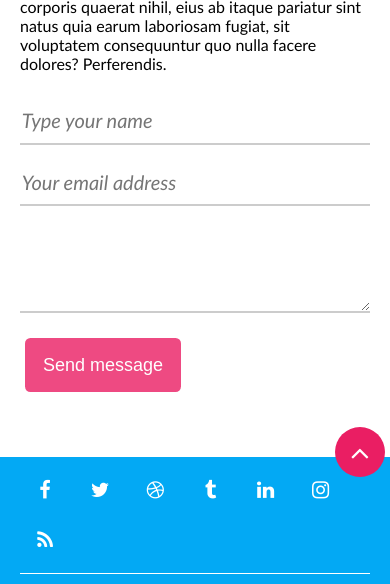
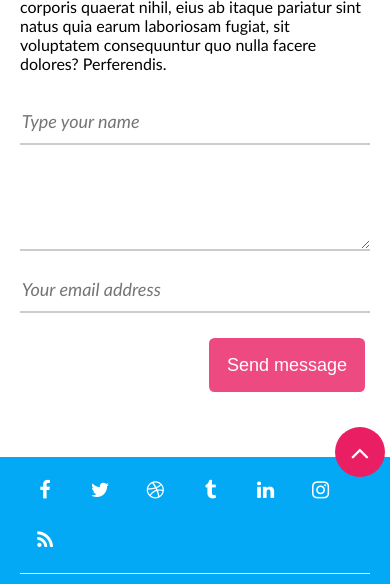
Before and after one commit to ModestasCi/04-coming-soon, a website: page index.html in a window 390 px wide. Shown: the part 1489-2073 px from the top of the page. Drawn offline with Linux system fonts and the light colour scheme.

Commit message:
Message form final #11

```diff
--- a/css/components/form.css
+++ b/css/components/form.css
@@ -2,21 +2,41 @@
 	/* pamatinis stilius */
 	font-family: "Gill Sans", "Gill Sans MT", Calibri, "Trebuchet MS", sans-serif;
 	font-style: italic;
-	font-size: 20px;
 }
 
 form {
 	display: grid;
 	grid-template-columns: 1fr 1fr;
 	gap: 20px;
+		grid-template-areas:
+		'name email'
+		'msg msg'
+		'btn btn';
 }
-
+/*
 form > .cell-1 {
 	grid-column: span 1;
 }
-
 form > .cell-2 {
 	grid-column: span 2;
+} */
+
+form > div:nth-child(1) {
+	grid-area: name;
+}
+
+form > div:nth-child(2) {
+	grid-area: email;
+}
+
+form > div:nth-child(3) {
+	grid-area: msg;
+}
+
+form > div:nth-child(4) {
+	grid-area: btn;
+	display: grid;
+	justify-content: end;
 }
 
 form > div > label {
@@ -42,8 +62,11 @@ form > div > textarea {
 @media (max-width: 1000px) {
 	form {
 		grid-template-columns: 1fr;
+			grid-template-areas:
+		'name'  /* su grid area pasakoma i kuria */
+		'msg'     /* cell nugulti, kaip excelyje */
+		'email'
+		'btn';
 	}
-	form > .cell-2 {
-		grid-column: span 1;
-	}
+	/* form > .cell-2 {grid-column: span 1;} */
 }
--- a/index.html
+++ b/index.html
@@ -51,7 +51,7 @@
 	<body>
 		<section class="container hero bg-blue">
 			<div class="short-row">
-				<img class="logo" src="./img/logo.png" alt="Logo" />
+				<img class="logo" src="./img/logo.png" alt="Logo">
 				<h1 class="main-title">Coming soon</h1>
 				<p class="main-description">
 					An awesome new company for web resources is coming very soon. Enter
@@ -75,7 +75,8 @@
 						<div class="label">Seconds</div>
 					</div>
 				</div>
-				<div class="mouse"></div>
+				<div class="mouse">
+				</div>
 			</div>
 		</section>
 
```
